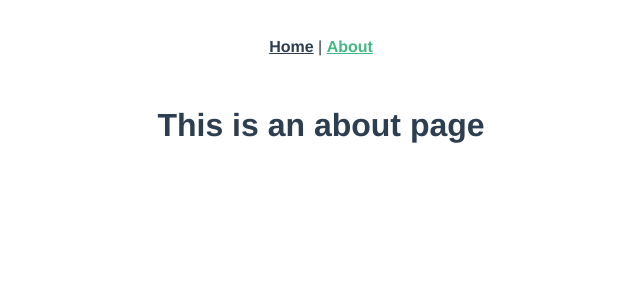
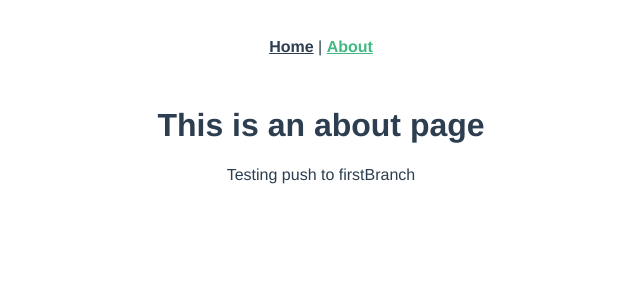
Before and after one commit to thompson-jacob/groupApiProjectFrontendPersonalResume, a Vue app: page /about in a window 1280 px wide. Shown: the top 300 px of the page, without its empty margins (319-959 px from the left). Built offline with nearby package versions, Linux system fonts and the light colour scheme.

Commit message:
second commit

```diff
--- a/src/views/About.vue
+++ b/src/views/About.vue
@@ -1,5 +1,20 @@
 <template>
   <div class="about">
     <h1>This is an about page</h1>
+    <div>{{ message }} </div>
+
   </div>
 </template>
+
+<script>
+
+  export default {
+  data: function() {
+    return {
+     message: "Testing push to firstBranch",
+    };
+  },
+
+};
+
+</script>
--- a/src/views/Home.vue
+++ b/src/views/Home.vue
@@ -2,6 +2,7 @@
   <div class="home">
     <img alt="Vue logo" src="../assets/logo.png" />
     <HelloWorld msg="Welcome to Your Vue.js App" />
+
   </div>
 </template>
 
@@ -14,5 +15,7 @@ export default {
   components: {
     HelloWorld,
   },
+
+
 };
 </script>
```
